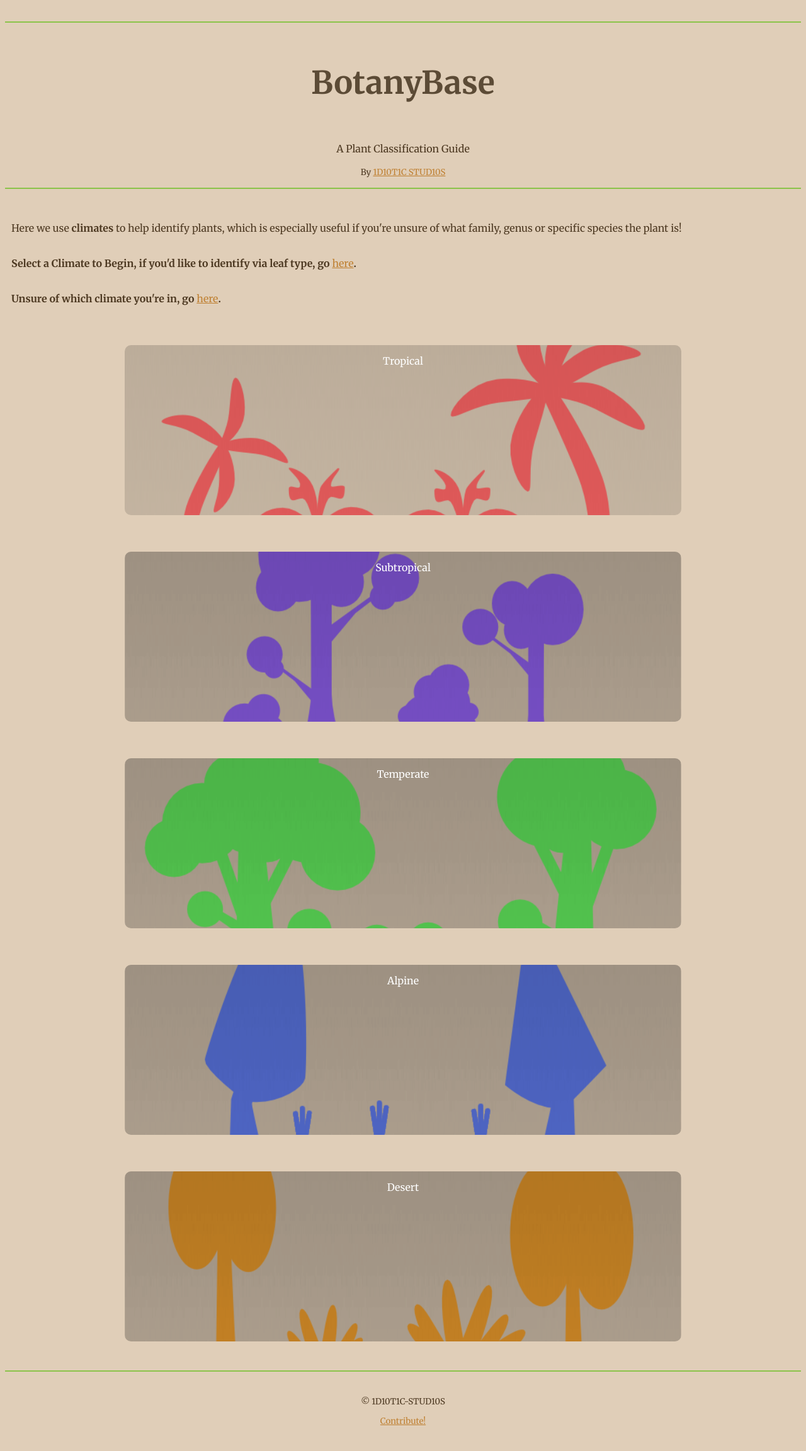
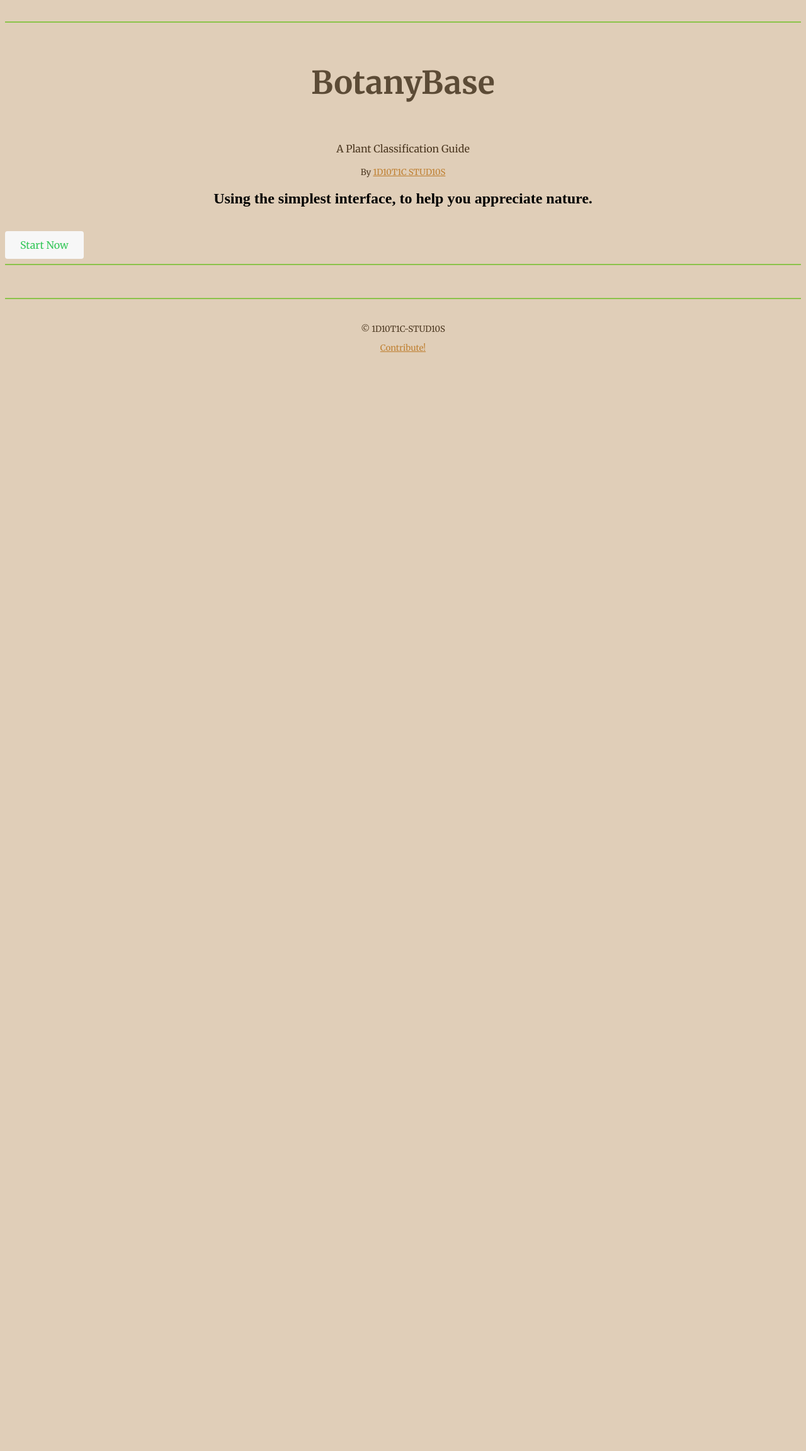
Before and after one commit to BotanyBase/botanybase.github.io, a Jekyll site: the page built from index.html, in a window 1280 px wide. Shown: the whole page at 63% size. Built offline with Jekyll 4.4.1, drawn with Linux system fonts in a browser that asks for light colours; after the commit the page ends 900 px from its top, so only the background shows below that.

Commit message:
Update index.html

```diff
--- a/index.html
+++ b/index.html
@@ -4,21 +4,39 @@ title: Main
 ---
 
 <style>
-  .bg-1 {
-    background-image: url(https://botanybase.github.io/assets/img/Tropical.png);
+.btn {
+  background-color: #f7f7f7; /* White-ish background */
+  color: #34C759; /* Green text color */
+  border: none;
+  padding: 12px 24px;
+  font-size: 16px;
+  border-radius: 4px;
+  cursor: pointer;
+  text-align: center;
+  text-decoration: none;
+  display: inline-block;
+  margin: 0 auto; /* Center the button */
+}
+
+.btn:hover {
+  background-color: #ececec; /* Light gray hover background */
+  color: #2ecc71; /* Darker green hover text color */
+}
+
+/* Responsive design */
+@media (max-width: 768px) {
+  .btn {
+    padding: 10px 20px;
+    font-size: 14px;
   }
-  .bg-2 {
-    background-image: url(https://botanybase.github.io/assets/img/Subtropical.png);
+}
+
+@media (max-width: 480px) {
+  .btn {
+    padding: 8px 16px;
+    font-size: 12px;
   }
-  .bg-3 {
-    background-image: url(https://botanybase.github.io/assets/img/Temperate.png);
-  }
-  .bg-4 {
-    background-image: url(https://botanybase.github.io/assets/img/Alpine3.png);
-  }
-  .bg-5 {
-    background-image: url(https://botanybase.github.io/assets/img/Desert.png);
-  }
+}
 </style>
 
 <br>
@@ -26,19 +44,9 @@ title: Main
 <h1 style="text-align: center; padding: 30px; font-size: 50px;">BotanyBase</h1>
 <p style="text-align: center;">A Plant Classification Guide</p>
 <small><p style="text-align: center;">By <a href="https://1d10t1c-stud10s.github.io">1D10T1C STUD10S</a></small>
+<h2 style="text-align: center;">Using the simplest interface, to help you appreciate nature.</h2>
+<br>
+<a class="btn btn-green" href="#">Start Now</a>
 <br>
 <hr>
 <br>
-<p style="padding: 10px;">Here we use <b>climates</b> to help identify plants, which is especially useful if you're unsure of what family, genus or specific species the plant is!</p>
-<p style="padding: 10px;"><strong>Select a Climate to Begin, if you'd like to identify via leaf type, go <a href="/identify/leaftype">here</a>.</strong></p>
-<p style="padding: 10px;"><strong>Unsure of which climate you're in, go <a href="/identify/full">here</a>.</strong></p>
-<br>
-<a class="button-box bg-1" href="identify/tropical">Tropical</a>
-<br>
-<a class="button-box bg-2" href="identify/subtropical">Subtropical</a>
-<br>
-<a class="button-box bg-3" href="identify/temperate.html">Temperate</a>
-<br>
-<a class="button-box bg-4" href="identify/alpine">Alpine</a>
-<br>
-<a class="button-box bg-5" href="identify/desert">Desert</a>
```
